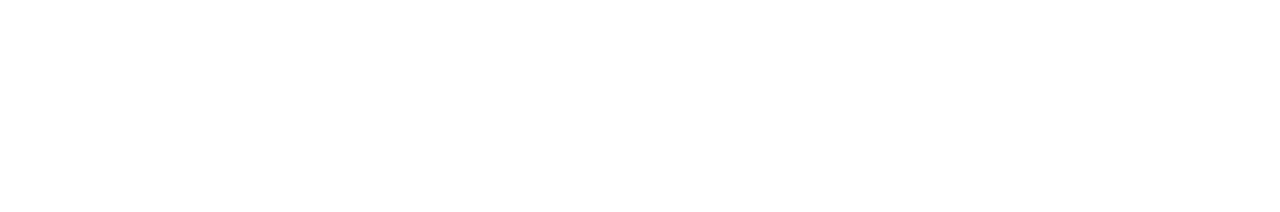
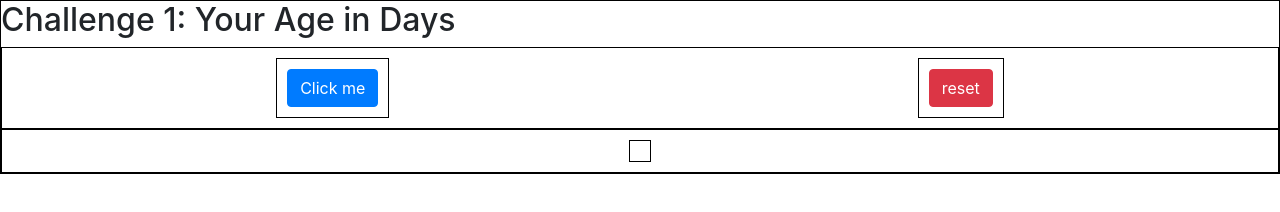
Before and after one commit to enigmaedu/js, a plain HTML site: page proj1/index.html in a window 1280 px wide. Drawn offline with nearby package versions, Linux system fonts and the light colour scheme.

Commit message:
updated code-index, css, js

```diff
--- a/proj1/index.html
+++ b/proj1/index.html
@@ -2,9 +2,29 @@
 <head>
     <meta charset="UTF-8">
     <meta name="viewport" content="width=device-width, initial-scale=1.0">
-    <title>Document</title>
+    <link rel="stylesheet" href="https://stackpath.bootstrapcdn.com/bootstrap/4.5.2/css/bootstrap.min.css">
+    <link rel="stylesheet" href="static/css/style.css">
+    <title>JS on age of days</title>
 </head>
 <body>
+    <div class="container-1">
+        <h2>Challenge 1: Your Age in Days</h2>
 
+        <div class="flex-box-container-1">
+            <div>
+            <button class="btn btn-primary" onclick="ageInDays()">Click me</button>
+            </div>
+
+            <div>
+            <button class="btn btn-danger">reset</button>
+            </div>
+        </div>
+        <div class="flex-box-container-1">
+            <div id="flex-box-result"></div>
+
+        </div>
+    </div>
+
+ <script src="static/js/script.js"></script>
 </body>
 </html>
--- a/proj1/static/css/style.css
+++ b/proj1/static/css/style.css
@@ -0,0 +1,18 @@
+.container-1{
+    border: 1px solid black;
+}
+.flex-box-container-1{
+    display: flex;
+    border: 1px solid black;
+    padding: 10px;
+    flex-wrap: wrap;
+    flex-direction: row;
+    justify-content: space-around;
+}
+
+.flex-box-container-1 div{
+    display: flex;
+    padding: 10px;
+    border: 1px solid black;
+    align-items: center;
+}
--- a/proj1/static/js/script.js
+++ b/proj1/static/js/script.js
@@ -0,0 +1,11 @@
+// challenge 1 : age in days
+function ageInDays(){
+    var birthYear=prompt('What year were you born..Good Friend?');
+    var ageInDays=(2021 - birthYear) * 365;
+    var h1=document.createElement('h1');
+    var textAnswer=document.createTextNode('You are ' + ageInDays + ' days old');
+    h1.setAttribute('id','ageInDays');
+    h1.appendChild(textAnswer);
+    document.getElementById('flex-box-result').appendChild(h1);
+    // console.log(ageInDays);
+}
```
